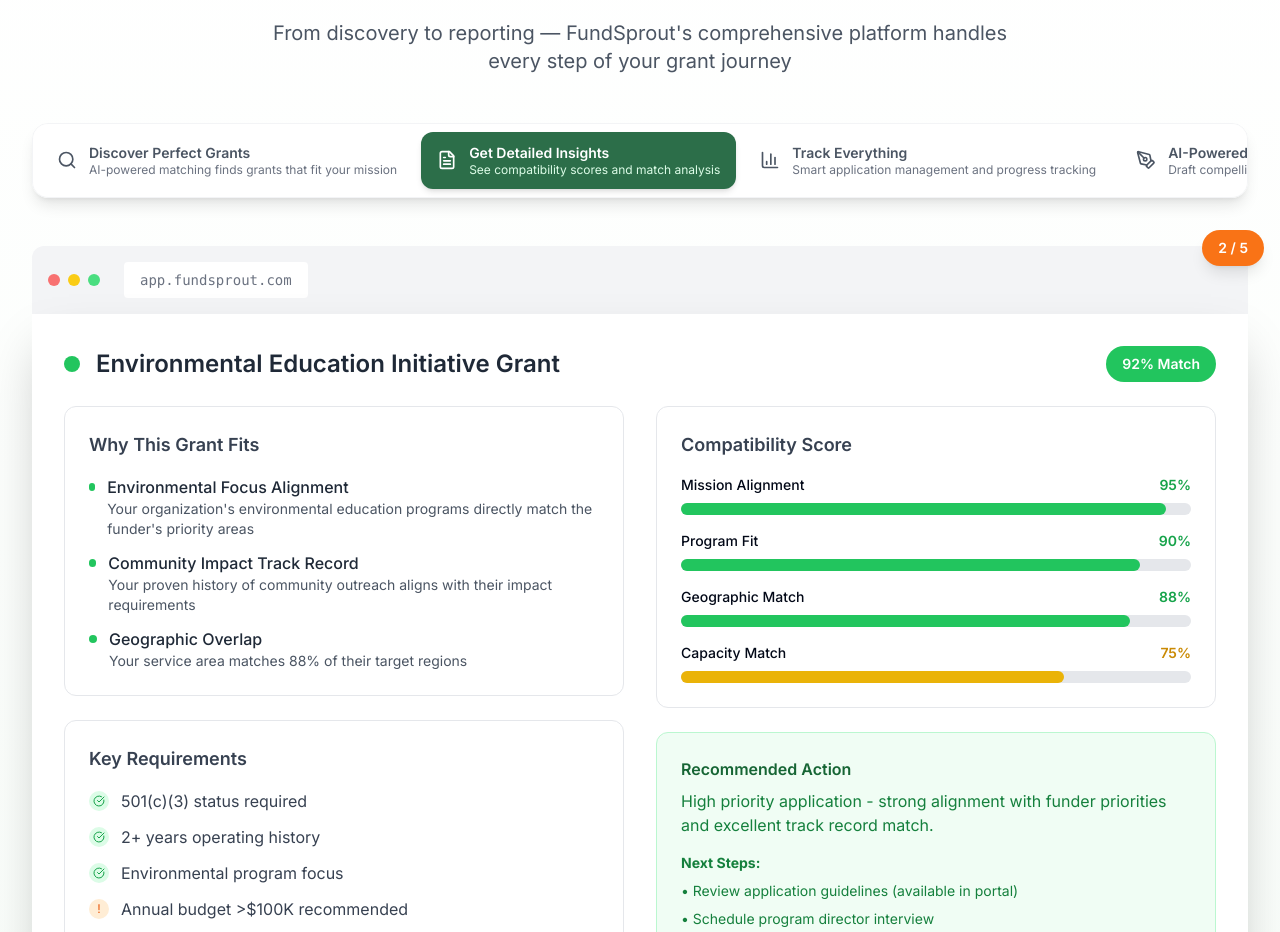
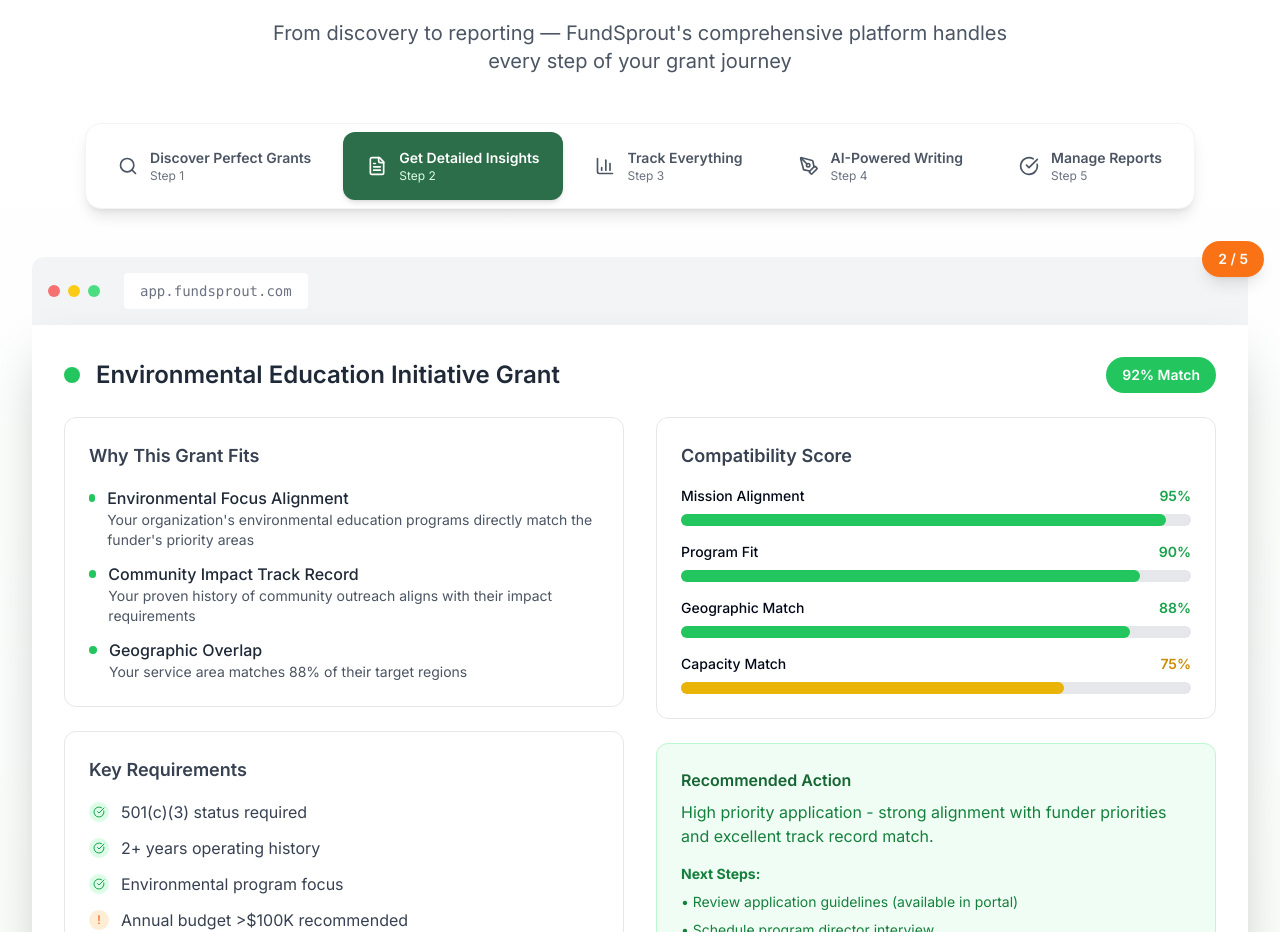
Before and after one commit to ahmedgadir/sprout-ai-landing-page, a React (Vite) app: page / in a window 1280 px wide. Shown: the part 982-1914 px from the top of the page. Built offline with nearby package versions, Linux system fonts and the light colour scheme.

Commit message:
Reverted to commit a4354936fc9c826ce10ac9087c196f02a0867b92

```diff
--- a/src/components/AppShowcase.tsx
+++ b/src/components/AppShowcase.tsx
@@ -9,7 +9,7 @@ const AppShowcase = () => {
     {
       id: 1,
       title: "Discover Perfect Grants",
-      description: "AI-powered matching finds grants that fit your mission",
+      description: "AI-powered matching finds grants that fit your mission with 90%+ accuracy",
       icon: Search,
       highlight: "3 grants found matching your criteria",
       mockupContent: (
@@ -89,7 +89,7 @@ const AppShowcase = () => {
     {
       id: 2,
       title: "Get Detailed Insights",
-      description: "See compatibility scores and match analysis",
+      description: "See why each grant is a perfect match with AI-generated compatibility scores",
       icon: FileText,
       highlight: "92% fit • Excellent Match",
       mockupContent: (
@@ -223,7 +223,7 @@ const AppShowcase = () => {
     {
       id: 3,
       title: "Track Everything",
-      description: "Smart application management and progress tracking",
+      description: "Never miss a deadline with smart application management and progress tracking",
       icon: BarChart3,
       highlight: "5 applications • 2 urgent deadlines",
       mockupContent: (
@@ -384,7 +384,7 @@ const AppShowcase = () => {
     {
       id: 4,
       title: "AI-Powered Writing",
-      description: "Draft compelling proposals 10x faster",
+      description: "Draft compelling proposals 10x faster with intelligent writing assistance",
       icon: PenTool,
       highlight: "570/800 words • AI Suggestions",
       mockupContent: (
@@ -615,7 +615,7 @@ const AppShowcase = () => {
     {
       id: 5,
       title: "Manage Reports",
-      description: "Automated progress reports and milestone tracking",
+      description: "Stay compliant with automated progress reports and milestone tracking",
       icon: CheckCircle,
       highlight: "All reports up to date",
       mockupContent: (
@@ -727,17 +727,17 @@ const AppShowcase = () => {
                 <button
                   key={step.id}
                   onClick={() => setActiveStep(index)}
-                  className={`flex items-center gap-3 px-4 py-3 rounded-xl transition-all duration-300 whitespace-nowrap min-w-fit ${
+                  className={`flex items-center gap-3 px-6 py-4 rounded-xl transition-all duration-300 whitespace-nowrap ${
                     isActive
                       ? 'bg-brand-primary-green text-white shadow-md'
                       : 'text-gray-600 hover:bg-gray-50'
                   }`}
                 >
-                  <Icon className="w-5 h-5 flex-shrink-0" />
+                  <Icon className="w-5 h-5" />
                   <div className="text-left">
-                    <div className="font-semibold text-sm leading-tight">{step.title}</div>
-                    <div className={`text-xs leading-tight ${isActive ? 'text-green-100' : 'text-gray-500'}`}>
-                      {step.description}
+                    <div className="font-semibold text-sm">{step.title}</div>
+                    <div className={`text-xs ${isActive ? 'text-green-100' : 'text-gray-500'}`}>
+                      Step {step.id}
                     </div>
                   </div>
                 </button>
```
